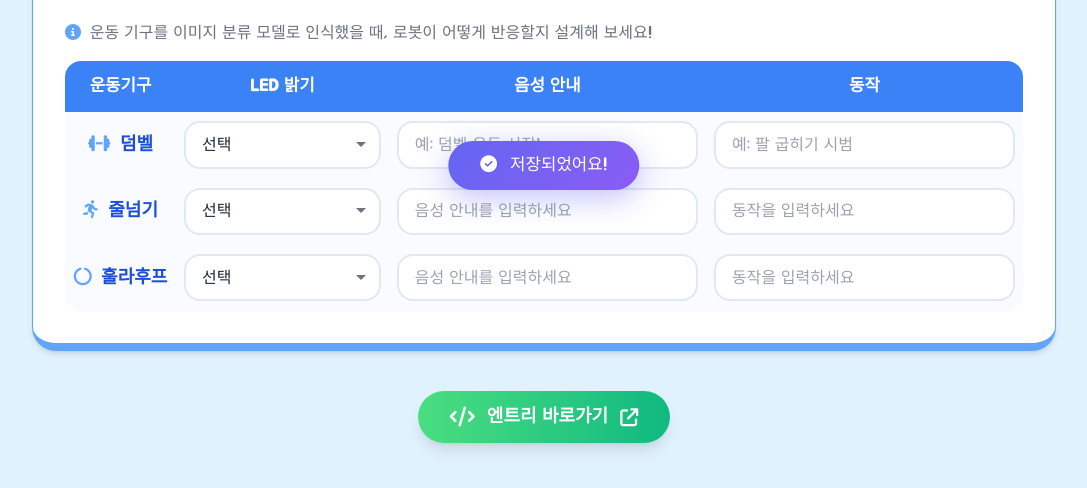
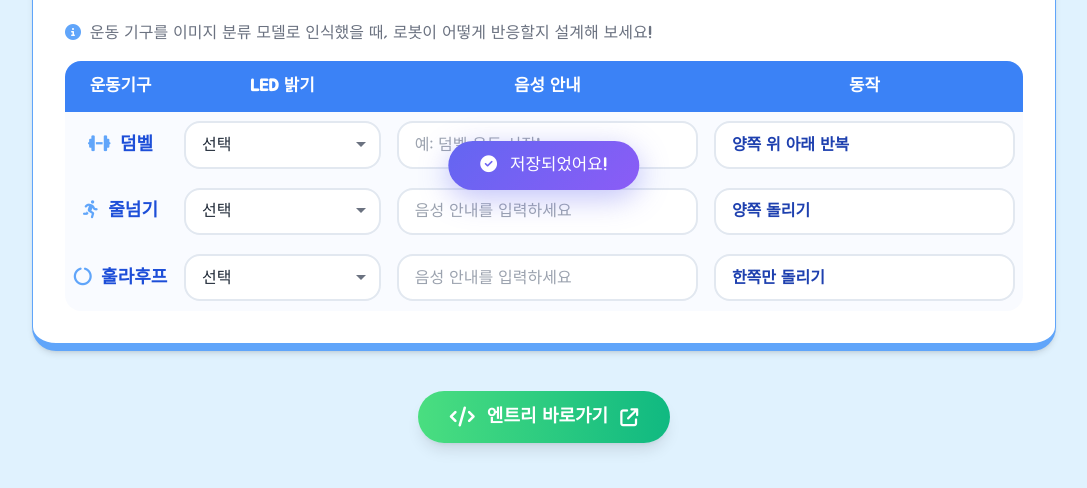
Before and after one commit to kwonjungu/---, a plain HTML site: page 4-6/index.html in a window 1280 px wide. Shown: the part 680-1168 px from the top of the page, without its empty margins (96-1183 px from the left). Drawn offline with nearby package versions, Linux system fonts and the light colour scheme.

Commit message:
4-6 활동 1(운동기구): 동작 컬럼을 사전 세팅으로 고정
- 덤벨 → "양쪽 위 아래 반복"
- 줄넘기 → "양쪽 돌리기"
- 훌라후프 → "한쪽만 돌리기"

학생이 임의 입력하지 못하도록 readonly + 파란 배경/볼드로 시각화.
data-key 제거해 localStorage 저장/복원 대상에서 제외.

Co-Authored-By: Claude Opus 4.7 <noreply@anthropic.com>

```diff
--- a/4-6/index.html
+++ b/4-6/index.html
@@ -273,7 +273,7 @@
                                     </select>
                                 </td>
                                 <td><input type="text" class="input-field" placeholder="예: 덤벨 운동 시작!" data-key="session46_a1_voice_0"></td>
-                                <td><input type="text" class="input-field" placeholder="예: 팔 굽히기 시범" data-key="session46_a1_action_0"></td>
+                                <td><input type="text" class="input-field bg-blue-100 text-blue-800 font-bold cursor-not-allowed" value="양쪽 위 아래 반복" readonly title="사전 세팅된 동작입니다"></td>
                             </tr>
                             <tr class="border-b border-blue-100">
                                 <td class="font-bold text-blue-700 text-lg"><i class="fa-solid fa-person-running mr-1 text-blue-400"></i> 줄넘기</td>
@@ -288,7 +288,7 @@
                                     </select>
                                 </td>
                                 <td><input type="text" class="input-field" placeholder="음성 안내를 입력하세요" data-key="session46_a1_voice_1"></td>
-                                <td><input type="text" class="input-field" placeholder="동작을 입력하세요" data-key="session46_a1_action_1"></td>
+                                <td><input type="text" class="input-field bg-blue-100 text-blue-800 font-bold cursor-not-allowed" value="양쪽 돌리기" readonly title="사전 세팅된 동작입니다"></td>
                             </tr>
                             <tr>
                                 <td class="font-bold text-blue-700 text-lg"><i class="fa-solid fa-circle-notch mr-1 text-blue-400"></i> 훌라후프</td>
@@ -303,7 +303,7 @@
                                     </select>
                                 </td>
                                 <td><input type="text" class="input-field" placeholder="음성 안내를 입력하세요" data-key="session46_a1_voice_2"></td>
-                                <td><input type="text" class="input-field" placeholder="동작을 입력하세요" data-key="session46_a1_action_2"></td>
+                                <td><input type="text" class="input-field bg-blue-100 text-blue-800 font-bold cursor-not-allowed" value="한쪽만 돌리기" readonly title="사전 세팅된 동작입니다"></td>
                             </tr>
                         </tbody>
                     </table>
```
